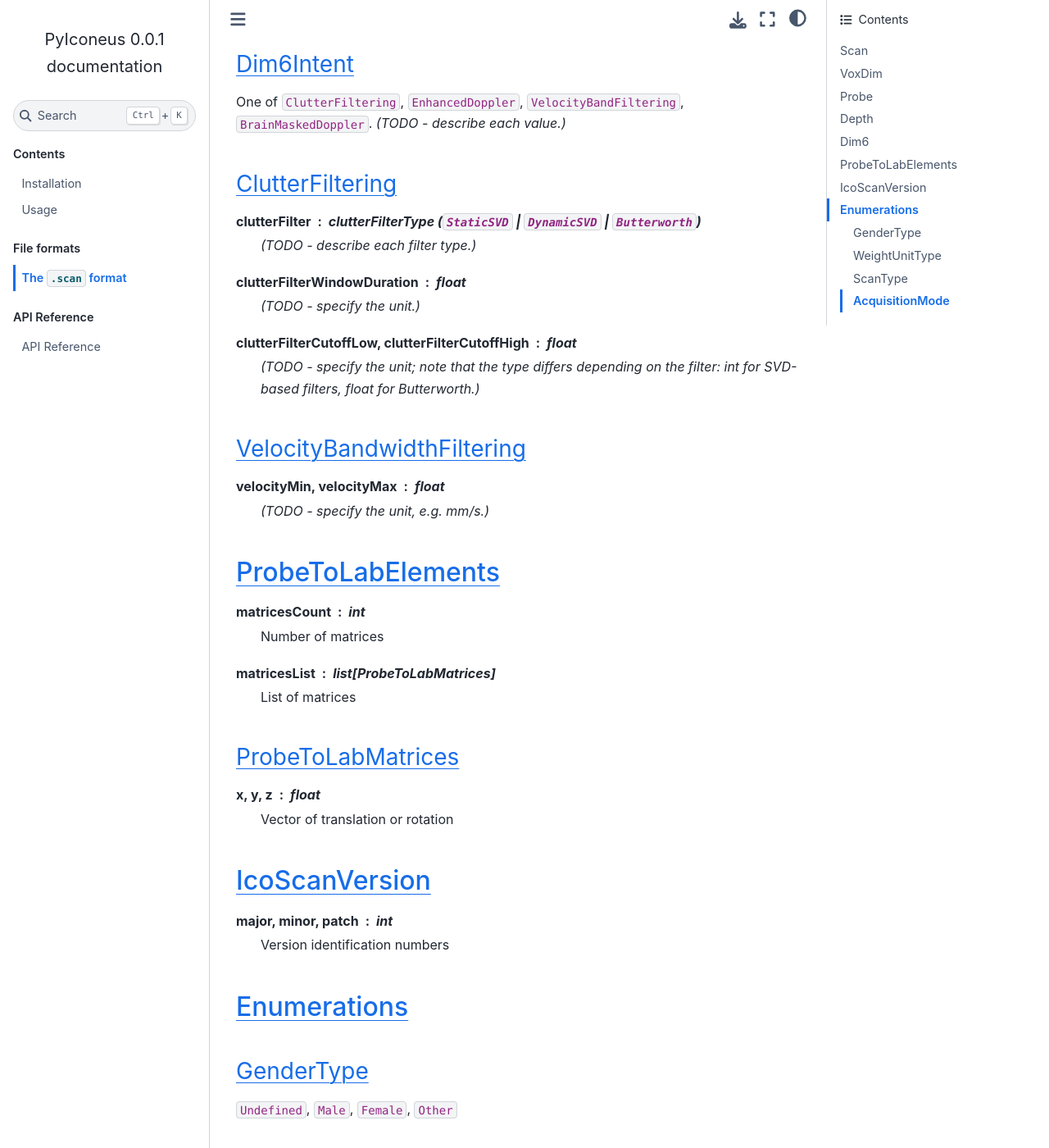
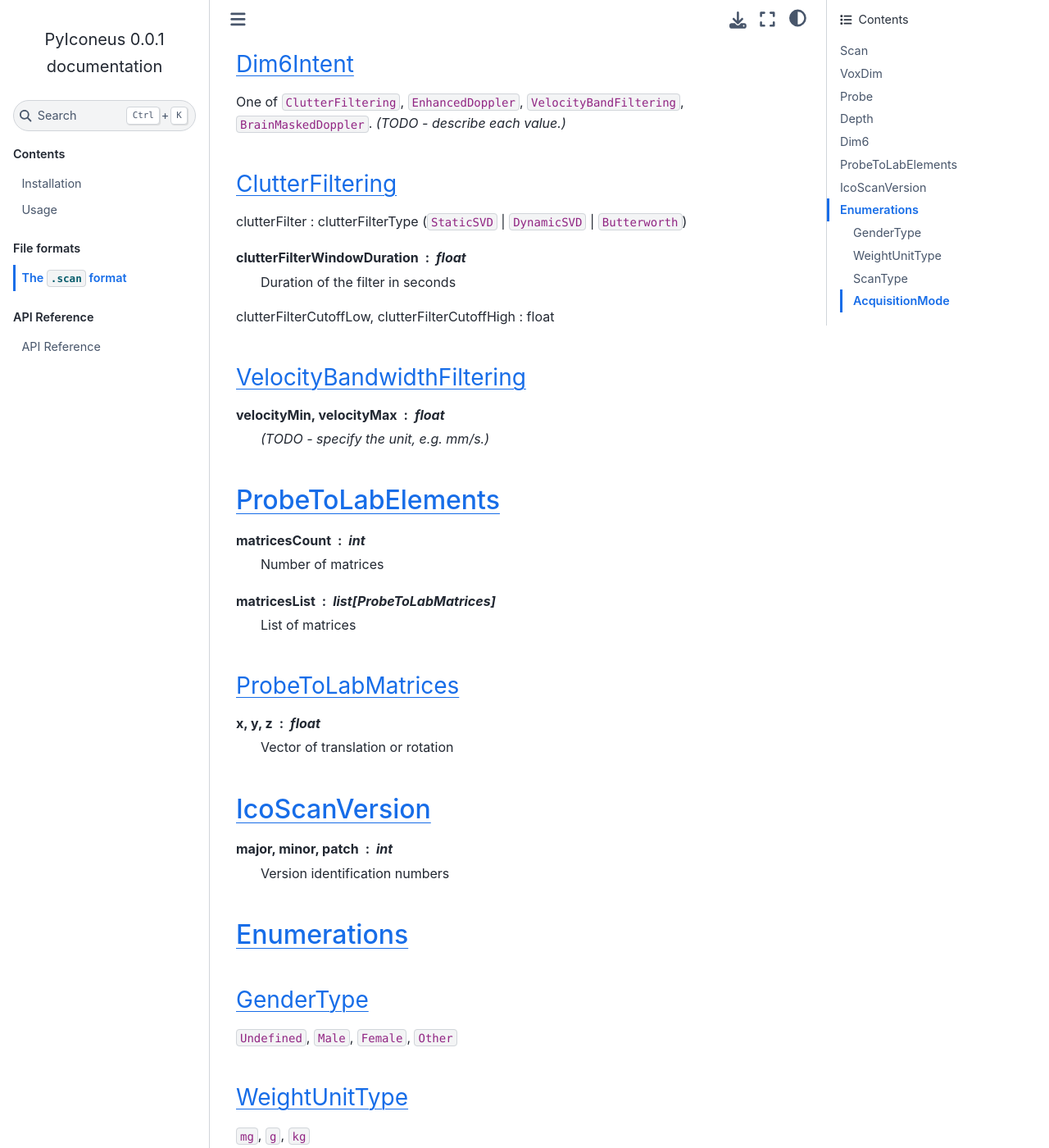
Before and after one commit to Iconeus/PyIconeus, a Sphinx documentation site: the page built from docs/scan_format.rst, in a window 1280 px wide and 1400 px high, scrolled down 6203 px. Shown: the whole window at 82% size. Built offline with Sphinx 7.4.7 and the Sphinx Book theme 1.1.4, drawn with Linux system fonts in a browser that asks for light colours; some of the changed text lies outside the part shown.

Commit message:
fixed doc and consolidation inconsitency

```diff
--- a/docs/api.rst
+++ b/docs/api.rst
@@ -1,11 +1,5 @@
 API Reference
 =============
-
-The reference below is generated automatically from the docstrings in the
-``pyiconeus`` source code (:mod:`sphinx.ext.autodoc` /
-:mod:`sphinx.ext.autosummary`). Every module, class and function is
-documented; follow the links to browse the full package tree.
-
 Top-level package
 ------------------
 
--- a/docs/scan_format.rst
+++ b/docs/scan_format.rst
@@ -171,6 +171,7 @@ dx, dy, dz : float
 
 dt : float
     Time in seconds at the end of the acquisition of the first block of the first probe position including the pause. This is not necessarily volumetric dt
+
 dr : float
     Voxel angle in radians
 
@@ -238,14 +239,11 @@ ClutterFiltering
 ++++++++++++++++++
 
 clutterFilter : clutterFilterType (``StaticSVD`` | ``DynamicSVD`` | ``Butterworth``)
-    *(TODO - describe each filter type.)*
 
 clutterFilterWindowDuration : float
-    *(TODO - specify the unit.)*
+    Duration of the filter in seconds
 
 clutterFilterCutoffLow, clutterFilterCutoffHigh : float
-    *(TODO - specify the unit; note that the type differs depending on the
-    filter: int for SVD-based filters, float for Butterworth.)*
 
 VelocityBandwidthFiltering
 ++++++++++++++++++++++++++++
```
Also changed, not shown: other parts of docs/scan_format.rst (+0 -1 lines), docs/installation.rst (+8 -0 lines), 1 other file.
